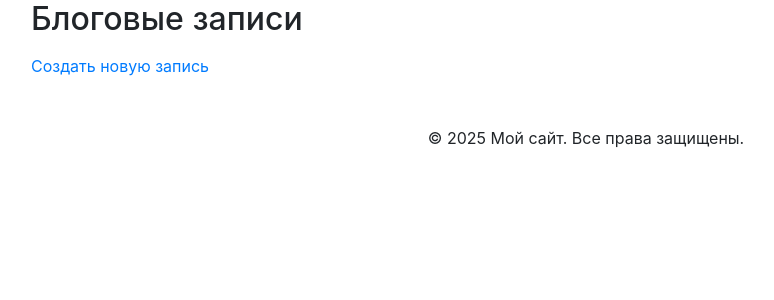
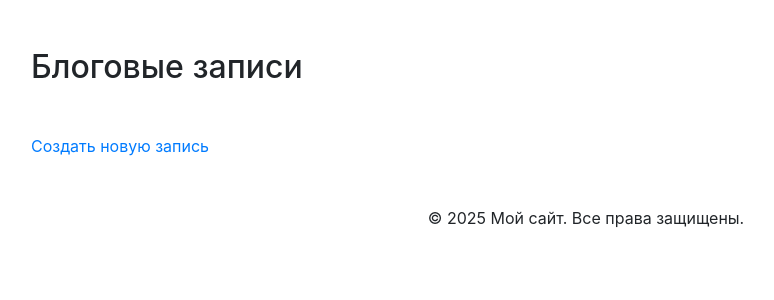
Before and after one commit to kseniya161-max/DjangoProject3, a Django app: page /blog/ in a window 1280 px wide. Shown: the part 56-356 px from the top of the page, without its empty margins (54-828 px from the left). Run offline with Django 5.2, Linux system fonts and the light colour scheme; data that the repository does not hold is empty; parts of the project's set-up code (start-up, migrations or seed data) failed here and were passed over; some libraries are stand-ins or nearby versions.

Commit message:
correcting mt-5

```diff
--- a/blog/templates/home_blog.html
+++ b/blog/templates/home_blog.html
@@ -1,6 +1,6 @@
 {% extends 'base.html' %}
 {% block content %}
-<h2>Блоговые записи</h2>
+<h2 class="mt-5 mb-5">Блоговые записи</h2>
 <ul>
     {% for post in posts %}
     <li>
```
